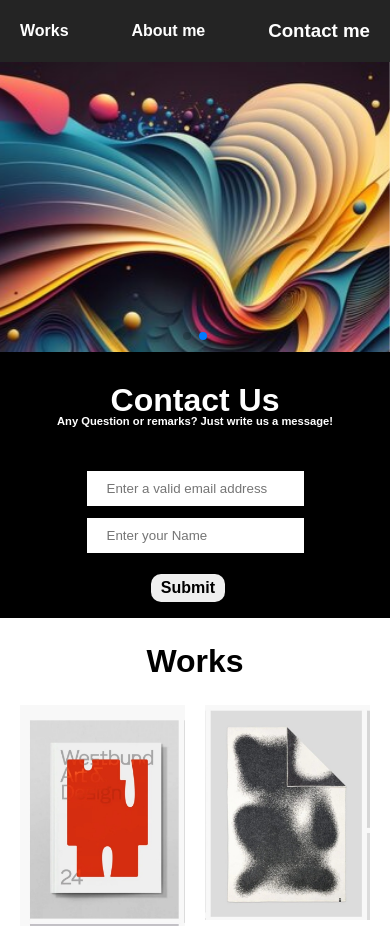
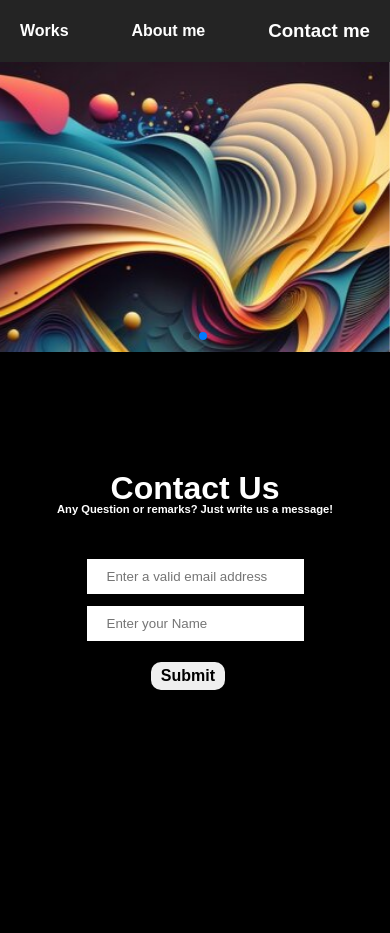
Before and after one commit to BasitTech1/medina-artist, a plain HTML site: page index.html in a window 390 px wide. Shown: the top 933 px of the page. Drawn offline with nearby package versions, Linux system fonts and the light colour scheme.

Commit message:
initial comment

```diff
--- a/style.css
+++ b/style.css
@@ -587,4 +587,13 @@ footer .copyright {
     flex-direction: column;
     text-align: center;
   }
+
+  #contact {
+    background-color: #000;
+    height: 100vh;
+  }
+
+  .contact-details {
+    margin-top: -122%;
+  }
 }
```
